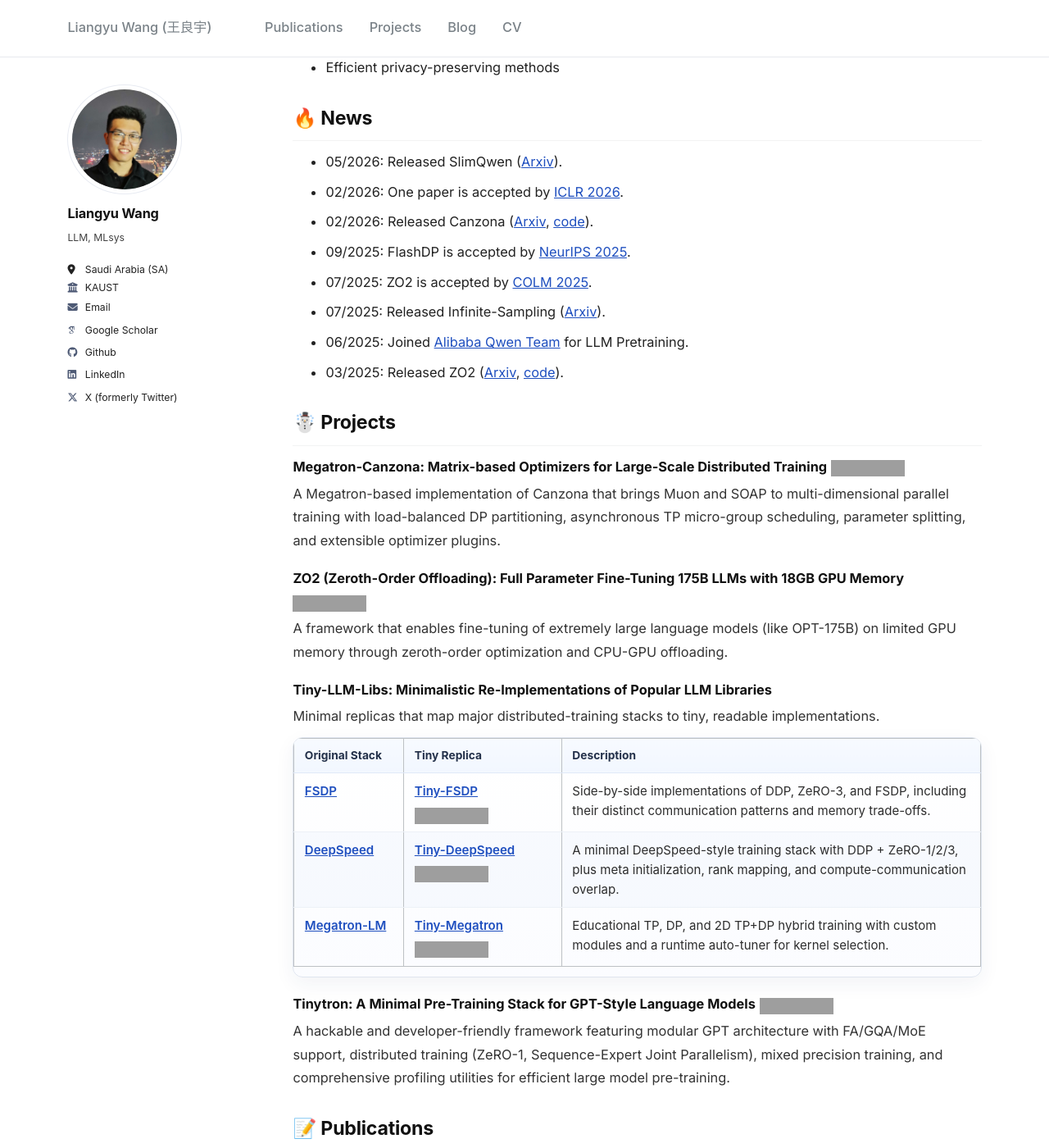
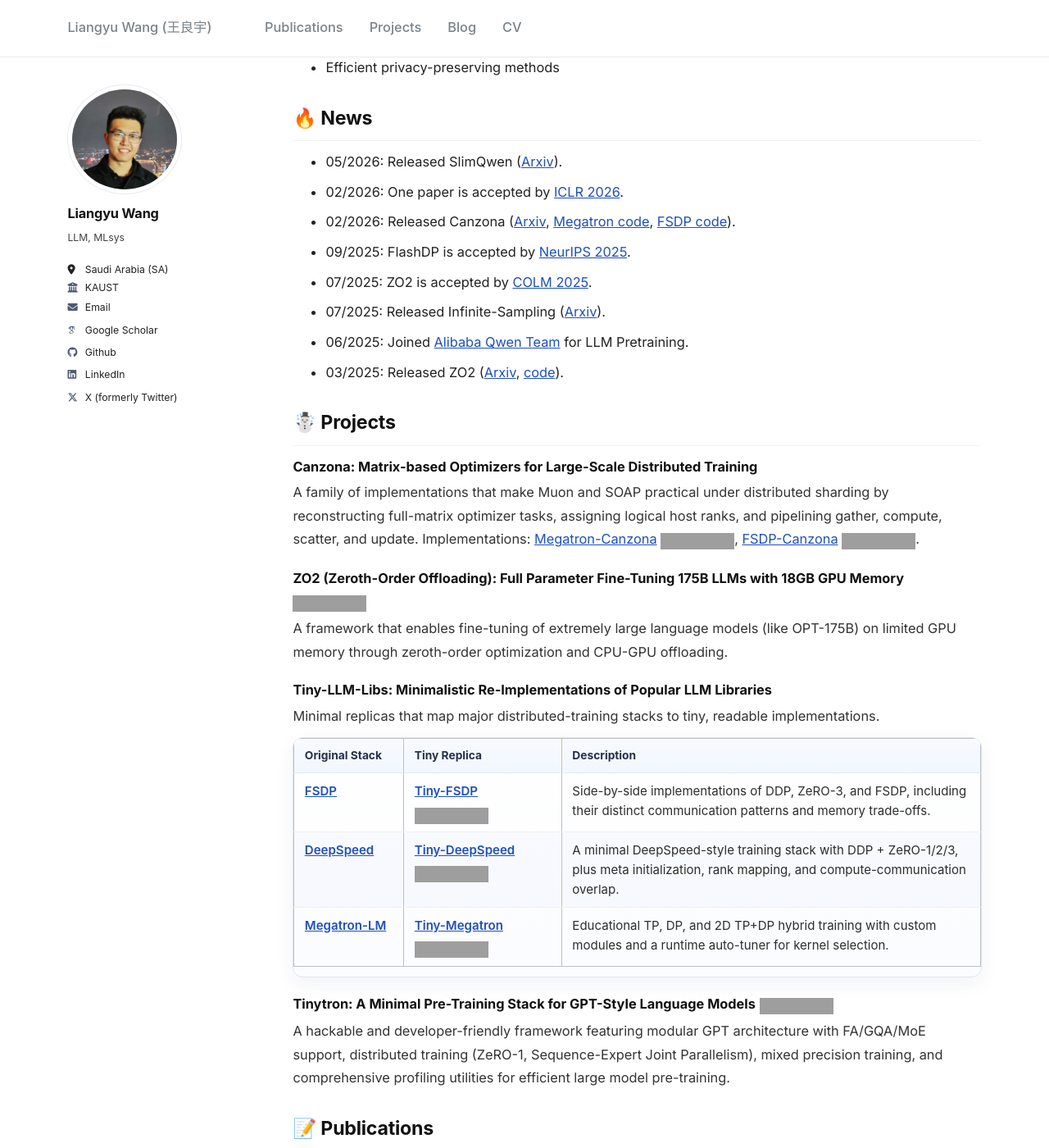
Before and after one commit to liangyuwang/liangyuwang.github.io, a Jekyll site: the page built from _pages/about.md, in a window 1280 px wide and 1400 px high, scrolled down 461 px. Shown: the whole window at 82% size. Built offline with Jekyll 4.4.1, drawn with Linux system fonts in a browser that asks for light colours; some web fonts are replaced; some of the changed text lies outside the part shown; grey boxes are pictures that could not be loaded.

Commit message:
add fsdp-canzona

```diff
--- a/_pages/about.md
+++ b/_pages/about.md
@@ -28,7 +28,7 @@ My research interests include optimizing distributed training and inference of L
 <ul>
 <li>05/2026: Released SlimQwen (<a href="https://arxiv.org/pdf/2605.08738">Arxiv</a>).</li>
 <li>02/2026: One paper is accepted by <a href="https://iclr.cc/">ICLR 2026</a>.</li>
-<li>02/2026: Released Canzona (<a href="https://arxiv.org/pdf/2602.06079">Arxiv</a>, <a href="https://github.com/liangyuwang/Megatron-Canzona">code</a>).</li>
+<li>02/2026: Released Canzona (<a href="https://arxiv.org/pdf/2602.06079">Arxiv</a>, <a href="https://github.com/liangyuwang/Megatron-Canzona">Megatron code</a>, <a href="https://github.com/liangyuwang/FSDP-Canzona">FSDP code</a>).</li>
 <li>09/2025: FlashDP is accepted by <a href="https://neurips.cc/">NeurIPS 2025</a>.</li>
 <li>07/2025: ZO2 is accepted by <a href="https://colmweb.org/index.html">COLM 2025</a>.</li>
 <li>07/2025: Released Infinite-Sampling (<a href="https://arxiv.org/pdf/2506.22950">Arxiv</a>).</li>
@@ -41,8 +41,8 @@ My research interests include optimizing distributed training and inference of L
 <h2 class="section-title">☃️ Projects</h2>
 
 <div class="project-item">
-<div class="project-title"><strong>Megatron-Canzona: Matrix-based Optimizers for Large-Scale Distributed Training</strong> <span class="github-stars"><a href="https://github.com/liangyuwang/Megatron-Canzona"><img src="https://img.shields.io/github/stars/liangyuwang/Megatron-Canzona.svg?style=social" alt="GitHub stars"></a></span></div>
-<div class="project-description">A Megatron-based implementation of Canzona that brings Muon and SOAP to multi-dimensional parallel training with load-balanced DP partitioning, asynchronous TP micro-group scheduling, parameter splitting, and extensible optimizer plugins.</div>
+<div class="project-title"><strong>Canzona: Matrix-based Optimizers for Large-Scale Distributed Training</strong></div>
+<div class="project-description">A family of implementations that make Muon and SOAP practical under distributed sharding by reconstructing full-matrix optimizer tasks, assigning logical host ranks, and pipelining gather, compute, scatter, and update. Implementations: <a href="https://github.com/liangyuwang/Megatron-Canzona">Megatron-Canzona</a> <span class="github-stars"><a href="https://github.com/liangyuwang/Megatron-Canzona"><img src="https://img.shields.io/github/stars/liangyuwang/Megatron-Canzona.svg?style=social" alt="Megatron-Canzona GitHub stars"></a></span>, <a href="https://github.com/liangyuwang/FSDP-Canzona">FSDP-Canzona</a> <span class="github-stars"><a href="https://github.com/liangyuwang/FSDP-Canzona"><img src="https://img.shields.io/github/stars/liangyuwang/FSDP-Canzona.svg?style=social" alt="FSDP-Canzona GitHub stars"></a></span>.</div>
 </div>
 
 <div class="project-item">
@@ -105,7 +105,7 @@ My research interests include optimizing distributed training and inference of L
 <div class="publication-item">
 <strong><em class="venue venue-preprint">Preprint 2026</em> Canzona: A Unified, Asynchronous, and Load-Balanced Framework for Distributed Matrix-based Optimizers</strong><br>
 <strong>Liangyu Wang *</strong>, Siqi Zhang *, Junjie Wang, Yiming Dong, Bo Zheng, Zihan Qiu, Shengkun Tang, Di Wang, Rui Men, and Dayiheng Liu<br>
-<a href="https://arxiv.org/pdf/2602.06079">Paper</a> | <a href="https://github.com/liangyuwang/Megatron-Canzona">Code</a>
+<a href="https://arxiv.org/pdf/2602.06079">Paper</a> | <a href="https://github.com/liangyuwang/Megatron-Canzona">Megatron Code</a> | <a href="https://github.com/liangyuwang/FSDP-Canzona">FSDP Code</a>
 </div>
 
 <div class="publication-item">
```
Also changed, not shown: _pages/projects.html (+3 -4 lines).
